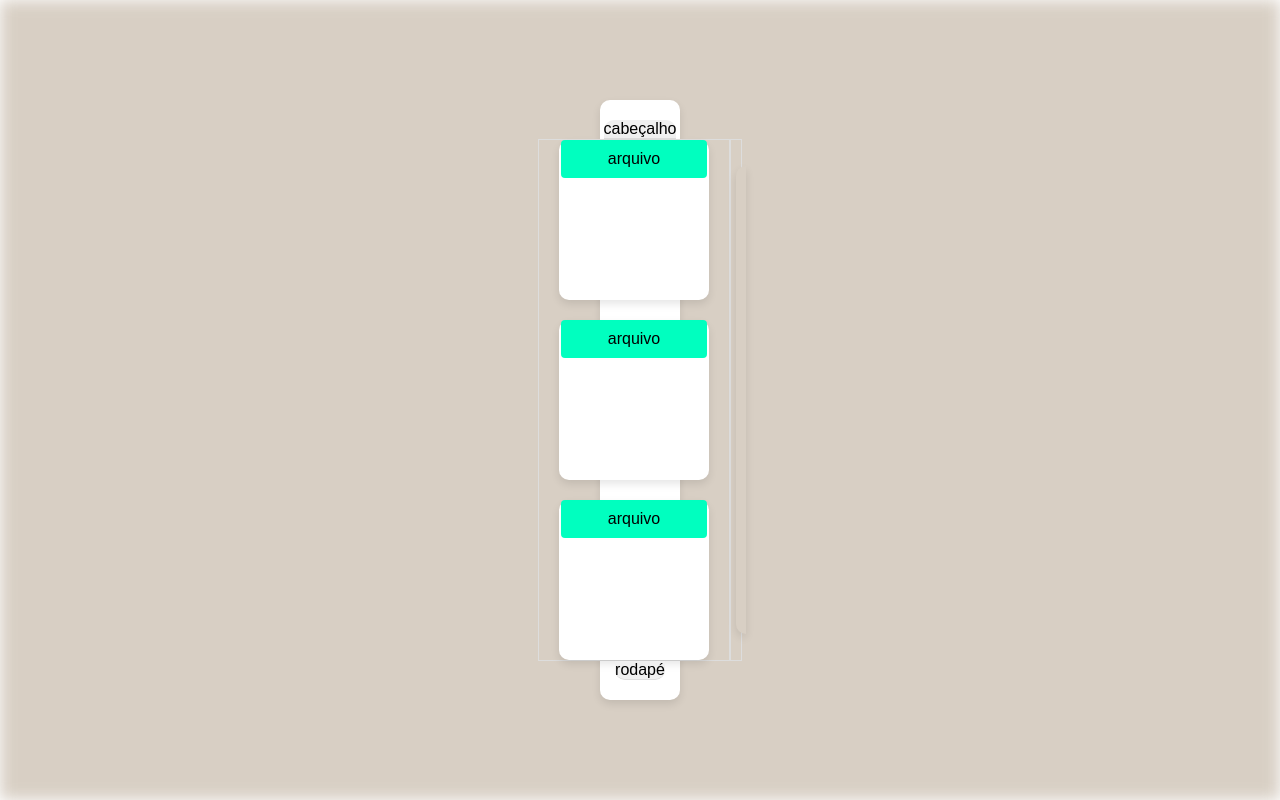
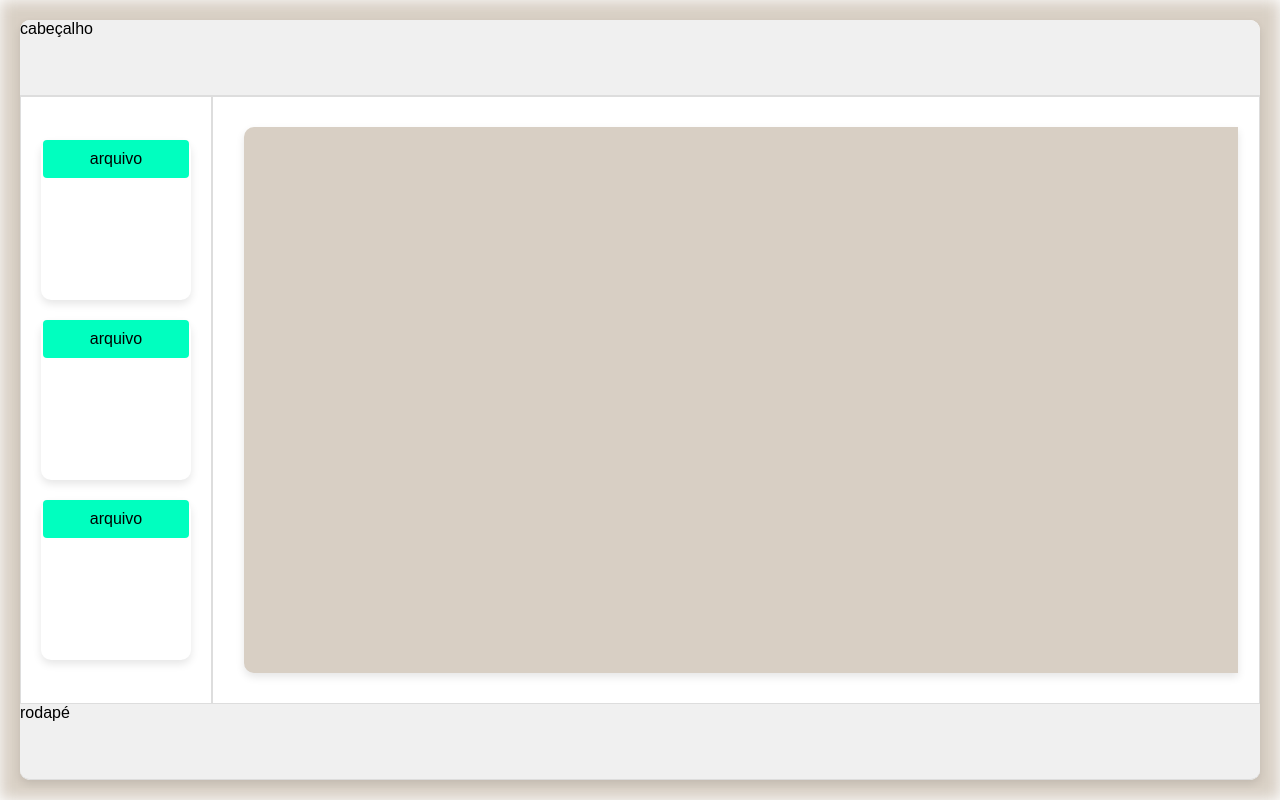
Before and after one commit to NataDias04/MidiaIndoor, a React (Create React App) app in the folder FrontEnd/: page / in a window 1280 px wide. Built offline with nearby package versions, Linux system fonts and the light colour scheme.

Commit message:
dev-natan-front-end

```diff
--- a/FrontEnd/src/componentes/paginaupload.js
+++ b/FrontEnd/src/componentes/paginaupload.js
@@ -21,7 +21,7 @@ const PaginaUpload = () => {
   const fecharModalTexto = () => setModalTextoAberto(false);
 
   return (
-    <div className="dashbord">
+    <div className="dashbord-upload">
       <div className="cabecalho">cabeçalho</div>
 
       <div className='linha'>
--- a/FrontEnd/src/estilos/paginaupload.css
+++ b/FrontEnd/src/estilos/paginaupload.css
@@ -17,7 +17,7 @@ body::before {
   background-color: #d8cfc4;
 }
 
-.dashbord {
+.dashbord-upload {
   margin: 20px;
   display: flex;
   border-radius: 10px;
```
